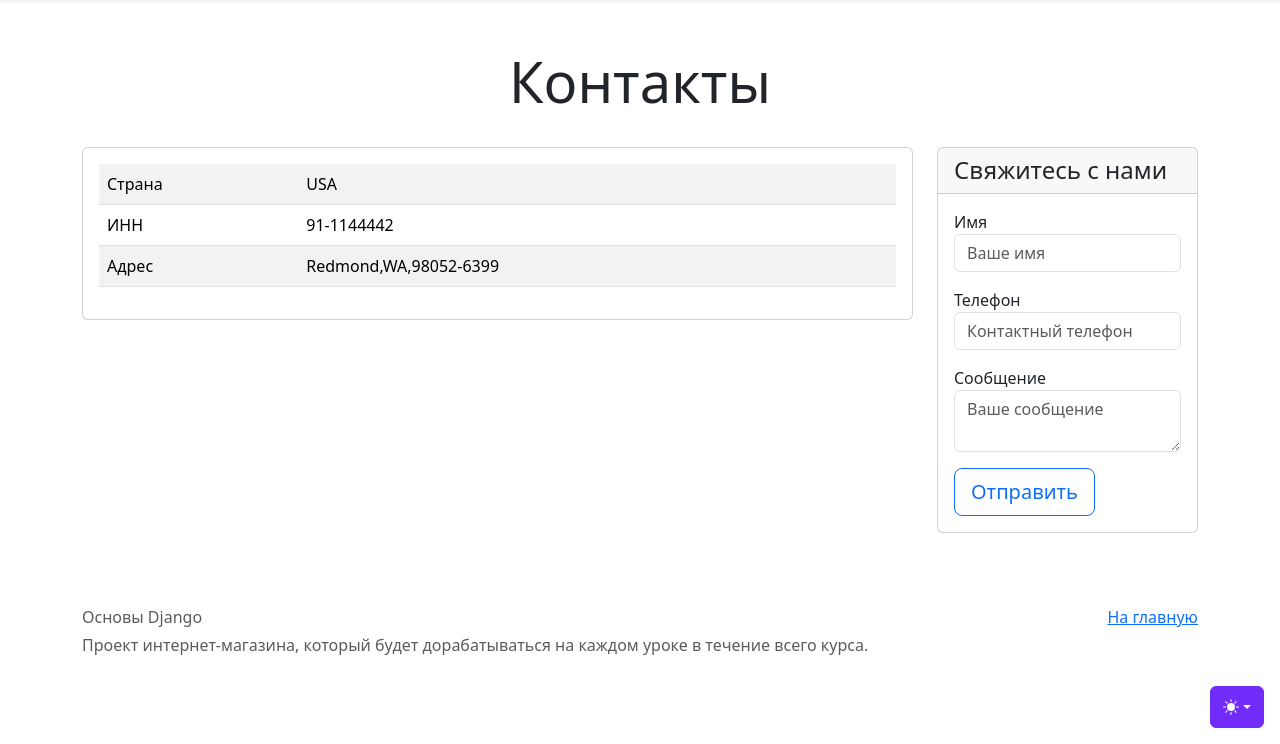
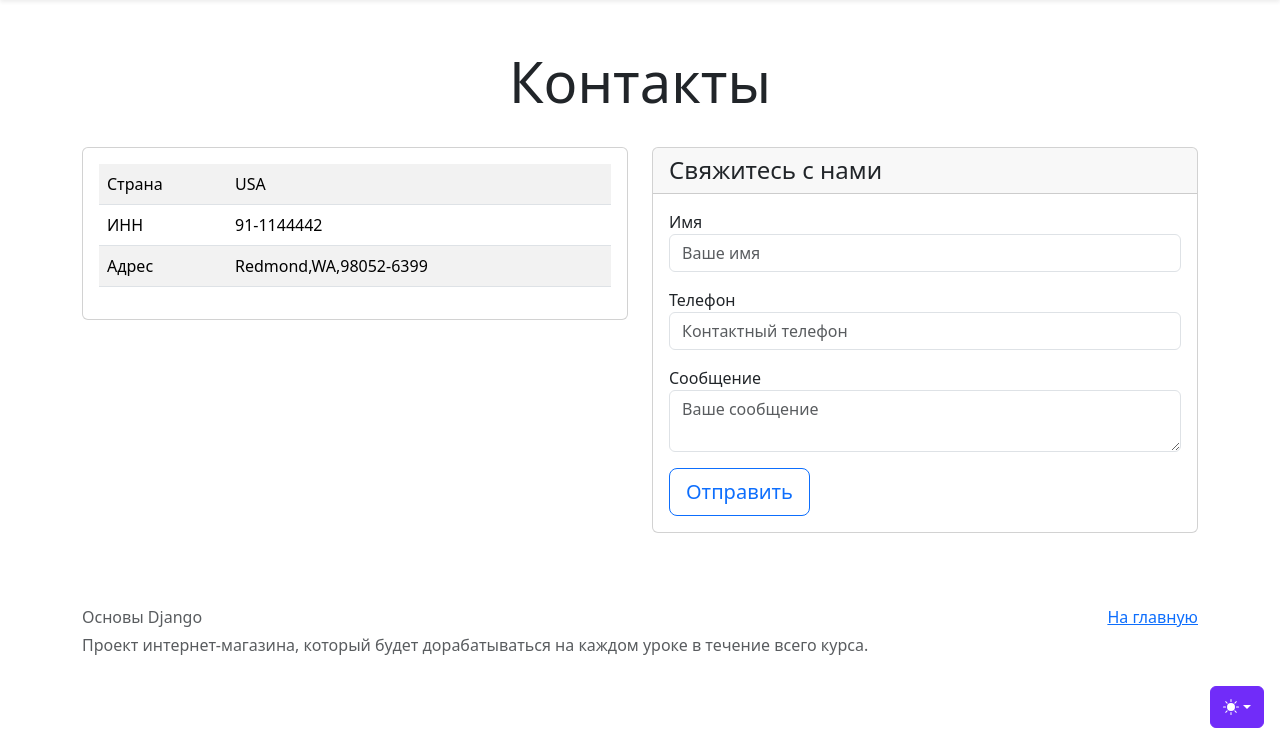
Before and after one commit to roman-z-solik/Marketplace, a Django app: page /contacts/ in a window 1280 px wide. Shown: the part 56-800 px from the top of the page. Run offline with Django 5.2, Linux system fonts and the light colour scheme; some libraries are stand-ins or nearby versions.

Commit message:
Make any changes

```diff
--- a/catalog/templates/base.html
+++ b/catalog/templates/base.html
@@ -5,7 +5,6 @@
     <meta charset="utf-8">
     <meta name="viewport" content="width=device-width, initial-scale=1">
     <title>Интернет магазин</title>
-    <link rel="canonical" href="https://getbootstrap.com/docs/5.3/examples/album/">
     <script src="{% static '/js/color-modes.js' %}"></script>
     <link href="{% static '/css/bootstrap.min.css'%}" rel="stylesheet">
     <meta name="theme-color" content="#712cf9">
--- a/catalog/templates/contacts.html
+++ b/catalog/templates/contacts.html
@@ -8,7 +8,7 @@
 
 <div class="container">
     <div class="row text-start">
-        <div class="col-lg-9 col-md-6 col-sm-12">
+        <div class="col-lg-6 col-md-6 col-sm-12">
             <div class="card mb-4 box-shadow">
                 <div class="card-body">
                     <table class="table table-striped">
@@ -28,7 +28,7 @@
                 </div>
             </div>
         </div>
-        <div class="col-lg-3 col-md-6 col-sm-12">
+        <div class="col-lg-6 col-md-6 col-sm-12">
             <div class="card mb-4 box-shadow">
                 <div class="card-header">
                     <h4 class="my-0 font-weight-normal">Свяжитесь с нами</h4>
--- a/catalog/templates/product_detail.html
+++ b/catalog/templates/product_detail.html
@@ -13,6 +13,7 @@
                             <h4 class="card-title">Название: {{ product.name }}</h4>
                             <p class="card-text-secondary" > Описание: {{ product.description }}</p>
                             <div class="d-flex justify-content-between align-items-center">
+                                <a class="btn btn-sm btn-outline-secondary" href="{% url 'catalog:product_list' %}">Назад</a>
                                 <button type="button" class="btn btn-sm btn-outline-primary">Цена: {{ product.price }} ₽</button></div>
                         </div>
                     </div>
--- a/catalog/templates/product_list.html
+++ b/catalog/templates/product_list.html
@@ -25,8 +25,8 @@
                             <p class="card-text-secondary" >{{ product.description|truncatechars:100 }}</p>
                             <div class="d-flex justify-content-between align-items-center">
                                 <a class="btn btn-sm btn-outline-secondary" href="{% url 'catalog:product_detail' product.pk %}">Подробнее</a>
-                                <!--                                    <button type="button" class="btn btn-sm btn-outline-secondary" href="{% url 'catalog:product_detail' product.pk %}">Подробнее</button>-->
-                                <button type="button" class="btn btn-sm btn-outline-primary">Цена: {{ product.price }} ₽</button></div>
+                                <button type="button" class="btn btn-sm btn-outline-primary">Цена: {{ product.price }} ₽</button>
+                            </div>
                         </div>
                     </div>
                 </div>
```
Also changed, not shown: media/catalog/media/Iphone_15_DmbMzJz.jpg (added), media/catalog/media/Samsung_Galaxy_C23_Ultra_yWPB90Q.jpg (added), media/catalog/media/Samsung_UE55DU7100UXRU_UNCDJgK.jpg (added).
